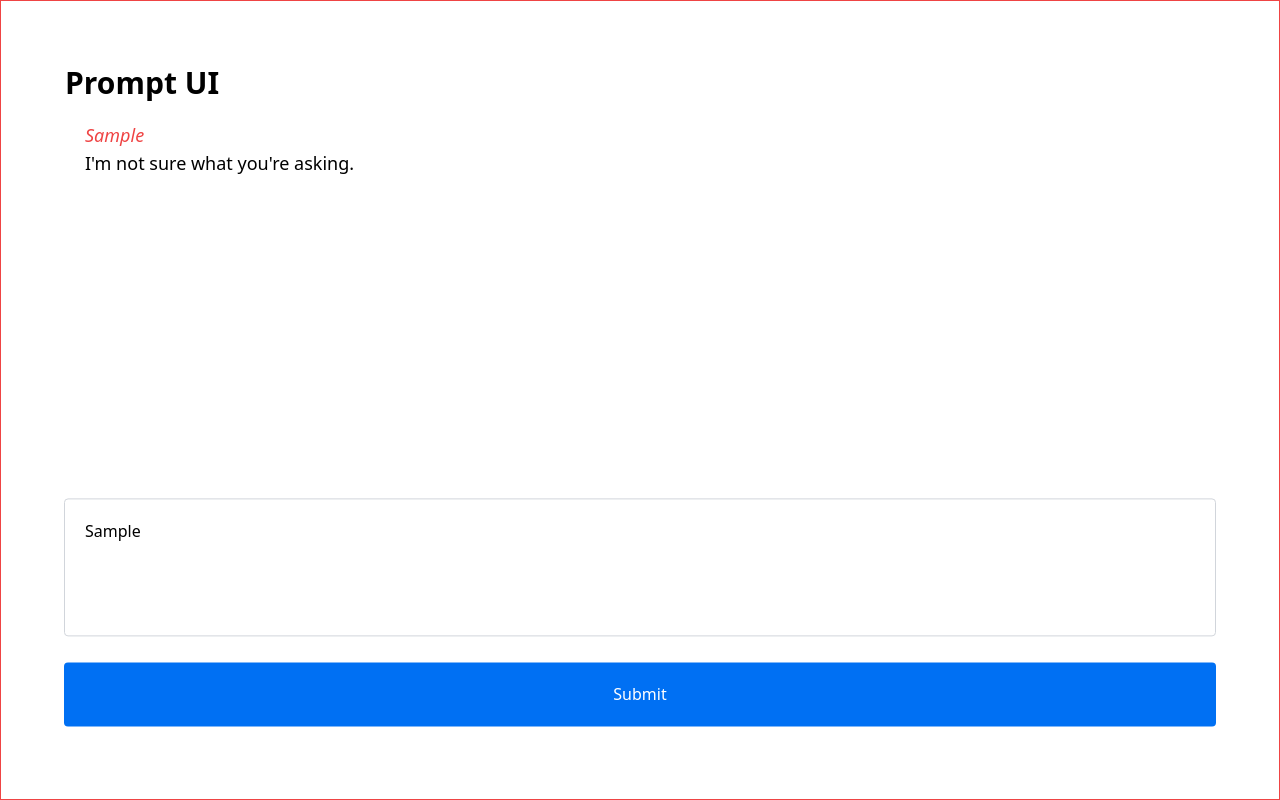
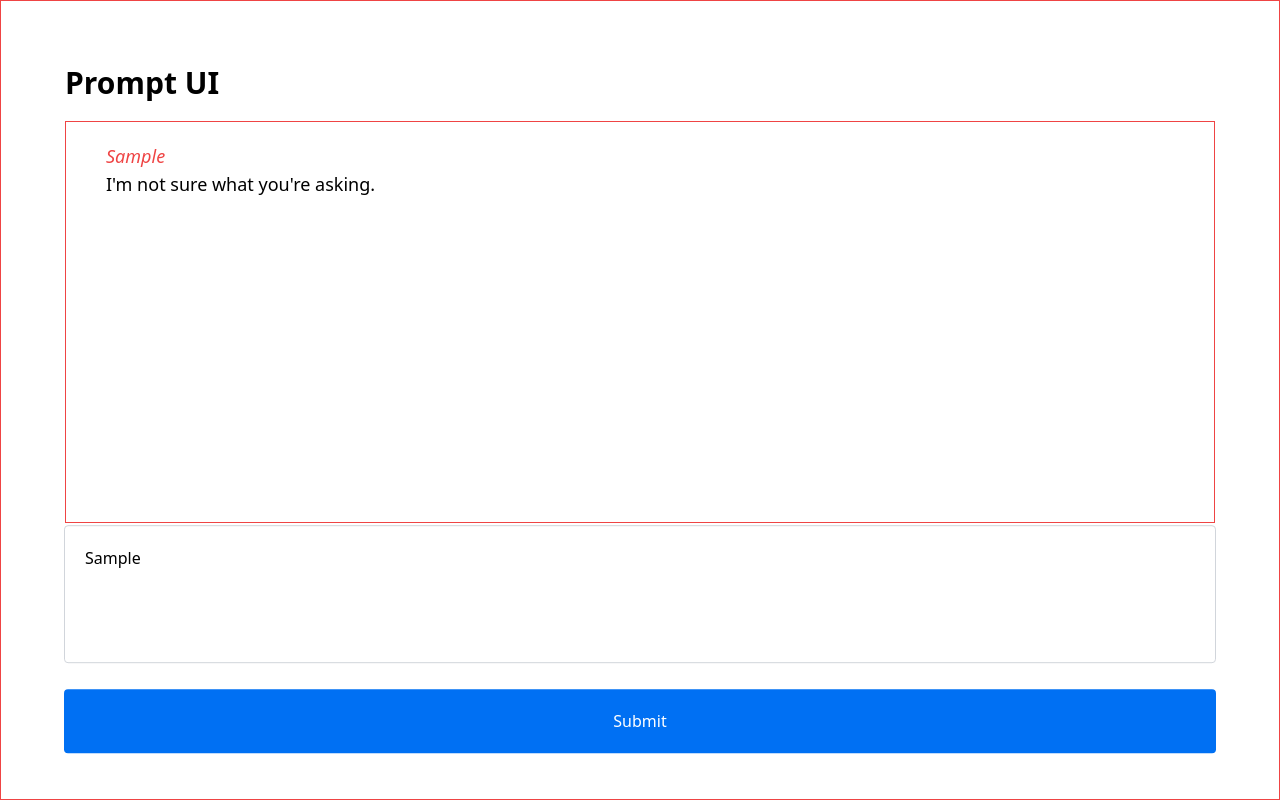
Before and after one commit to thatjuancodes/prompt-ui-next, a Next.js app: page /prompt in a window 1280 px wide. Both pictures are taken after typing "Sample" into the empty fields and a click on the button "Submit". Built offline with nearby package versions, Linux system fonts and the light colour scheme.

Commit message:
add scrolling to response view

```diff
--- a/app/page.module.css
+++ b/app/page.module.css
@@ -5,6 +5,6 @@
 }
 
 .translateY2full {
-  transform: translateY(-20%);
+  transform: translateY(-10%);
   /* transform: translateY(350%); */
 }
--- a/app/prompt/page.tsx
+++ b/app/prompt/page.tsx
@@ -40,11 +40,13 @@ export default function Prompt() {
     <div className={`${styles.page} border border-red-500 h-screen`}>
       <h1 className="text-3xl font-bold">Prompt UI</h1>
 
-      {mockResponse.map((response, index) => (
-        <div key={index} className="mt-5 pl-5" style={{ overflowY: 'scroll' }}>
-          <p className="text-lg">{response}</p>
-        </div>
-      ))}
+      <div className={`mt-5 pl-5 border ${isSubmitted ? 'h-3/5' : ''} border-red-500`} style={{ overflowY: 'scroll' }}>
+        {mockResponse.map((response, index) => (
+          <div key={index} className="mt-5 pl-5">
+            <p className="text-lg">{response}</p>
+          </div>
+        ))}
+      </div>
 
       <div className={`transition-transform duration-1000 ease-in-out fixed left-16 right-16 ${isSubmitted ? `transform ${styles.translateY2full} bottom-0` : 'transform translate-y-0'}`}>
         {isSubmitted ?
```
